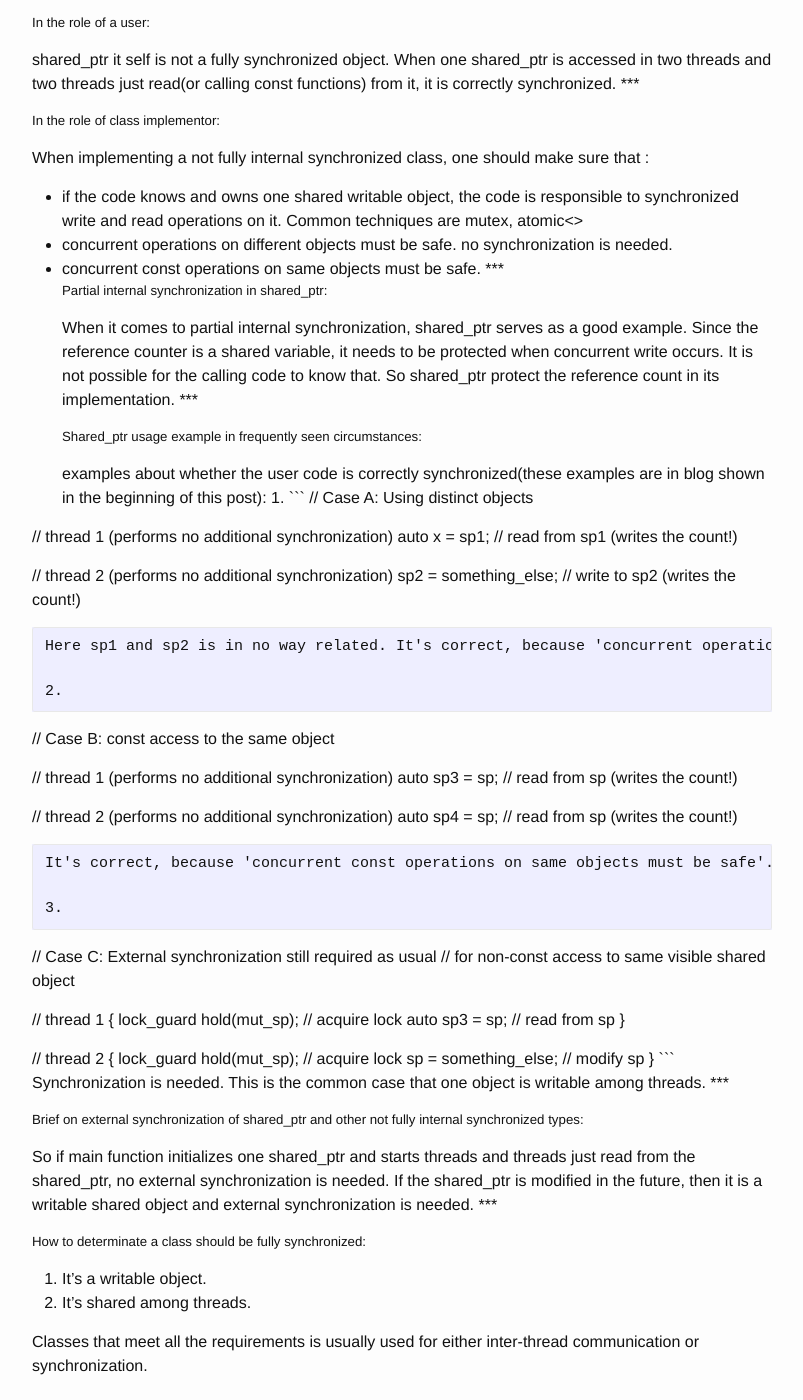
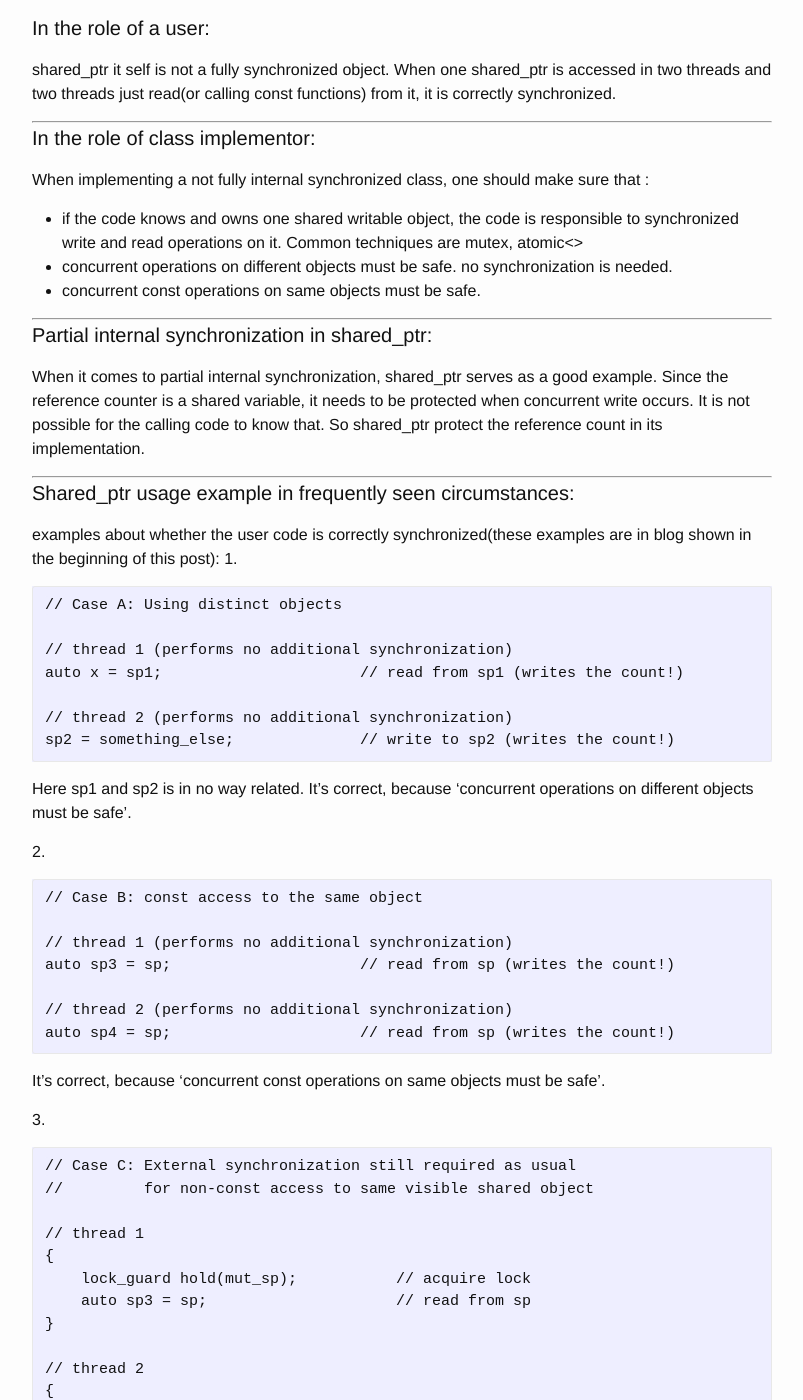
Before and after one commit to Nov11/Nov11.github.io, a Jekyll site: the page built from _posts/2017-07-02-usesharedptrinmultithread.markdown, in a window 1280 px wide and 1400 px high, scrolled down 226 px. Shown: the whole window, without its empty margins (238-1041 px from the left). Built offline with Jekyll 4.4.1, drawn with Linux system fonts in a browser that asks for light colours; some of the changed text lies outside the part shown.

Commit message:
adjust layout

````diff
--- a/_posts/2017-07-02-usesharedptrinmultithread.markdown
+++ b/_posts/2017-07-02-usesharedptrinmultithread.markdown
@@ -6,21 +6,27 @@
 ---
 [GotW #95 Solution: Thread Safety and Synchronization](https://herbsutter.com/2014/01/13/gotw-95-solution-thread-safety-and-synchronization/)
 
-##### In the role of a user:
+#### In the role of a user:
 shared_ptr it self is not a fully synchronized object. When one shared_ptr is accessed in two threads and two threads just read(or calling const functions) from it, it is correctly synchronized.
+
 ***
-##### In the role of class implementor:
+
+#### In the role of class implementor:
 When implementing a not fully internal synchronized class, one should make sure that :
 * if the code knows and owns one shared writable object, the code is responsible to synchronized write and read operations on it. Common techniques are mutex, atomic<>
 * concurrent operations on different objects must be safe. no synchronization is needed.
 * concurrent const operations on same objects must be safe.
+
 ***
-##### Partial internal synchronization in shared_ptr:
+
+#### Partial internal synchronization in shared_ptr:
 When it comes to partial internal synchronization, shared_ptr serves as a good example.
- Since the reference counter is a shared variable, it needs to be protected when concurrent write occurs.
-  It is not possible for the calling code to know that. So shared_ptr protect the reference count in its implementation.
+Since the reference counter is a shared variable, it needs to be protected when concurrent write occurs.
+It is not possible for the calling code to know that. So shared_ptr protect the reference count in its implementation.
+
 ***
-##### Shared_ptr usage example in frequently seen circumstances:
+
+#### Shared_ptr usage example in frequently seen circumstances:
 examples about whether the user code is correctly synchronized(these examples are in blog shown in the beginning of this post):
 1.
 ```
@@ -64,12 +70,16 @@
 }
 ```
 Synchronization is needed. This is the common case that one object is writable among threads.
+
 ***
-##### Brief on external synchronization of shared_ptr and other not fully internal synchronized types:
+
+#### Brief on external synchronization of shared_ptr and other not fully internal synchronized types:
 So if main function initializes one shared_ptr and starts threads and threads just read from the shared_ptr, no external synchronization is needed.
 If the shared_ptr is modified in the future, then it is a writable shared object and external synchronization is needed.
+
 ***
-##### How to determinate a class should be fully synchronized:
+
+#### How to determinate a class should be fully synchronized:
 1. It's a writable object.
 2. It's shared among threads.
 
````
